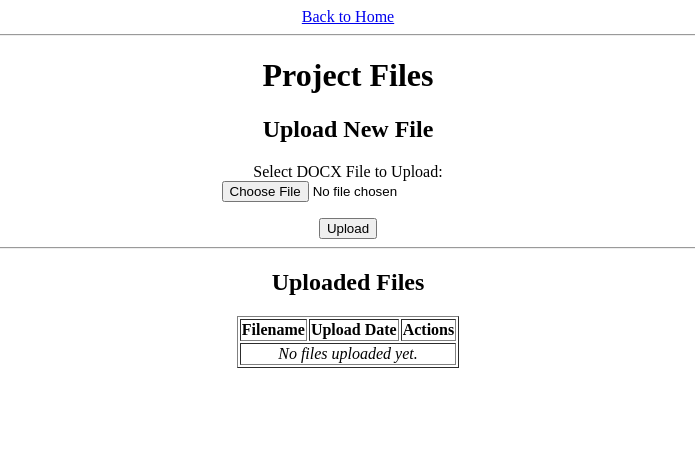
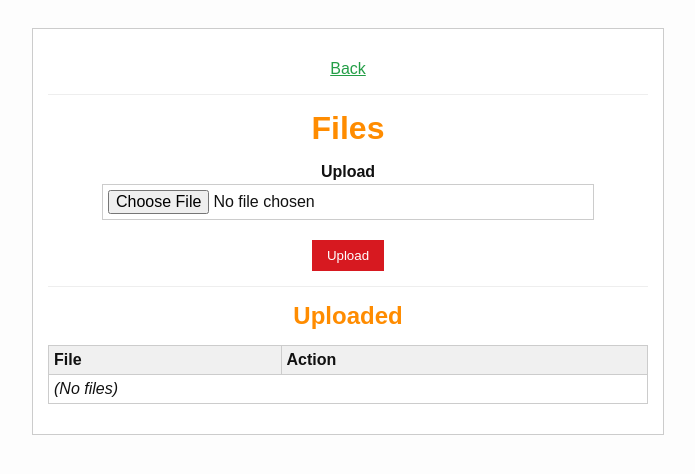
Before and after one commit to MohamedAbusurra/CS438class, a plain HTML site: page project-task-file-report-HTML/files.html in a window 1280 px wide. Shown: the whole page, without its empty margins (292-987 px from the left). Drawn offline with Linux system fonts and the light colour scheme.

Commit message:
CSSadded-HTMLrevised
changed html to allow for more dynamic tasks to be added with javascript and backend and added a css styling

```diff
--- a/project-task-file-report-HTML/files.html
+++ b/project-task-file-report-HTML/files.html
@@ -1,44 +1,37 @@
 <!DOCTYPE html>
 <html>
 <head>
-    <title>Project Files</title>
+    <title>Files</title>
+    <link rel="stylesheet" href="style.css">
 </head>
 <body>
-
-    <div style="text-align: center;">
-
-        <a href="index.html">Back to Home</a>
+    <div class="main-box">
+        <p><a href="project_dashboard.html">Back</a></p>
         <hr>
-
-        <h1>Project Files</h1>
-
-        <h2>Upload New File</h2>
+        <h1>Files</h1>
         <form action="#" method="post" enctype="multipart/form-data">
             <p>
-                <label for="projectFile">Select DOCX File to Upload:</label><br>
-                <input type="file" id="projectFile" name="projectFile" accept=".docx" required>
+                <label for="uploadedFile">Upload</label>
+                <input type="file" id="uploadedFile" name="uploadedFile">
             </p>
             <button type="submit">Upload</button>
         </form>
         <hr>
-
-        <h2>Uploaded Files</h2>
-        <table border="1" style="margin-left: auto; margin-right: auto;">
+        <h2>Uploaded</h2>
+        <table>
             <thead>
                 <tr>
-                    <th>Filename</th>
-                    <th>Upload Date</th>
-                    <th>Actions</th>
+                    <th>File</th>
+                    <th>Action</th>
                 </tr>
             </thead>
             <tbody>
+
                 <tr>
-                    <td colspan="3"><i>No files uploaded yet.</i></td>
+                    <td colspan="2"><i>(No files)</i></td>
                 </tr>
             </tbody>
         </table>
-
     </div>
-
 </body>
 </html>
--- /dev/null
+++ b/project-task-file-report-HTML/style.css
@@ -0,0 +1,87 @@
+body {
+  font-family: sans-serif;
+  background-color: #fdfdfd;
+  color: #111;
+  padding: 10px;
+}
+
+.main-box {
+  background-color: #ffffff;
+  border: 1px solid #ccc;
+  padding: 15px;
+  max-width: 600px;
+  margin: 10px auto;
+  text-align: center;
+}
+
+h1, h2 {
+  color: #FF8C00;
+  margin-top: 5px;
+  margin-bottom: 15px;
+}
+
+a {
+  color: #239E46;
+}
+
+hr {
+  border: none;
+  border-top: 1px solid #eee;
+  margin: 15px 0;
+}
+
+form p {
+  margin-bottom: 10px;
+}
+
+label {
+  display: block;
+  font-weight: bold;
+  margin-bottom: 3px;
+}
+
+input[type="text"],
+input[type="date"],
+input[type="file"],
+textarea,
+select {
+  display: block;
+  width: 80%;
+  margin: 0 auto 5px auto;
+  padding: 5px;
+  border: 1px solid #ccc;
+  font-size: 1em;
+}
+
+button {
+  background-color: #D71920;
+  color: white;
+  padding: 8px 15px;
+  border: none;
+  margin-top: 10px;
+}
+
+table {
+  width: 100%;
+  border-collapse: collapse;
+  margin: 15px 0;
+}
+
+th, td {
+  border: 1px solid #ccc;
+  padding: 5px;
+  text-align: left;
+}
+
+th {
+  background-color: #f0f0f0;
+}
+
+.action-link {
+    display: inline-block;
+    background-color: #239E46;
+    color: white;
+    padding: 10px 15px;
+    text-decoration: none;
+    margin: 5px;
+}
```
Also changed, not shown: project-task-file-report-HTML/create_project.html (+8 -33 lines), project-task-file-report-HTML/create_task.html (+13 -46 lines), project-task-file-report-HTML/index.html (+7 -12 lines), project-task-file-report-HTML/project_dashboard.html (added, +18 -0 lines), project-task-file-report-HTML/reports.html (+11 -16 lines), project-task-file-report-HTML/tasks.html (+10 -20 lines).
